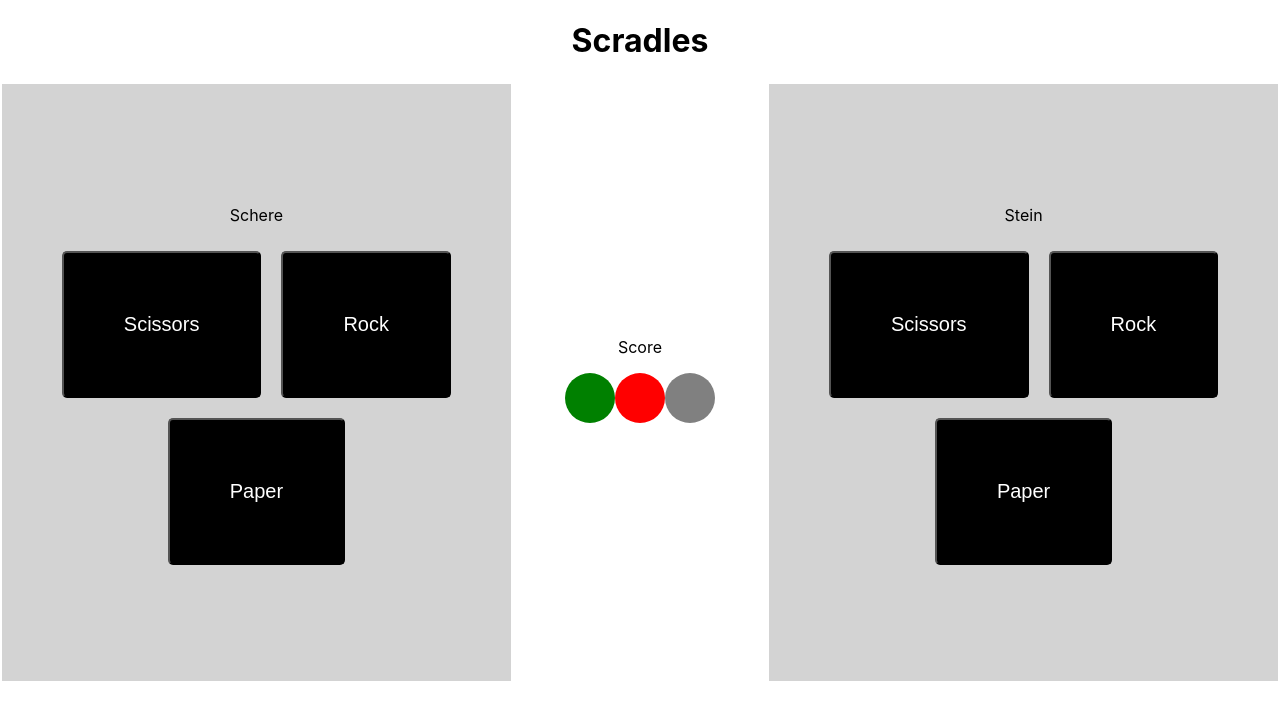
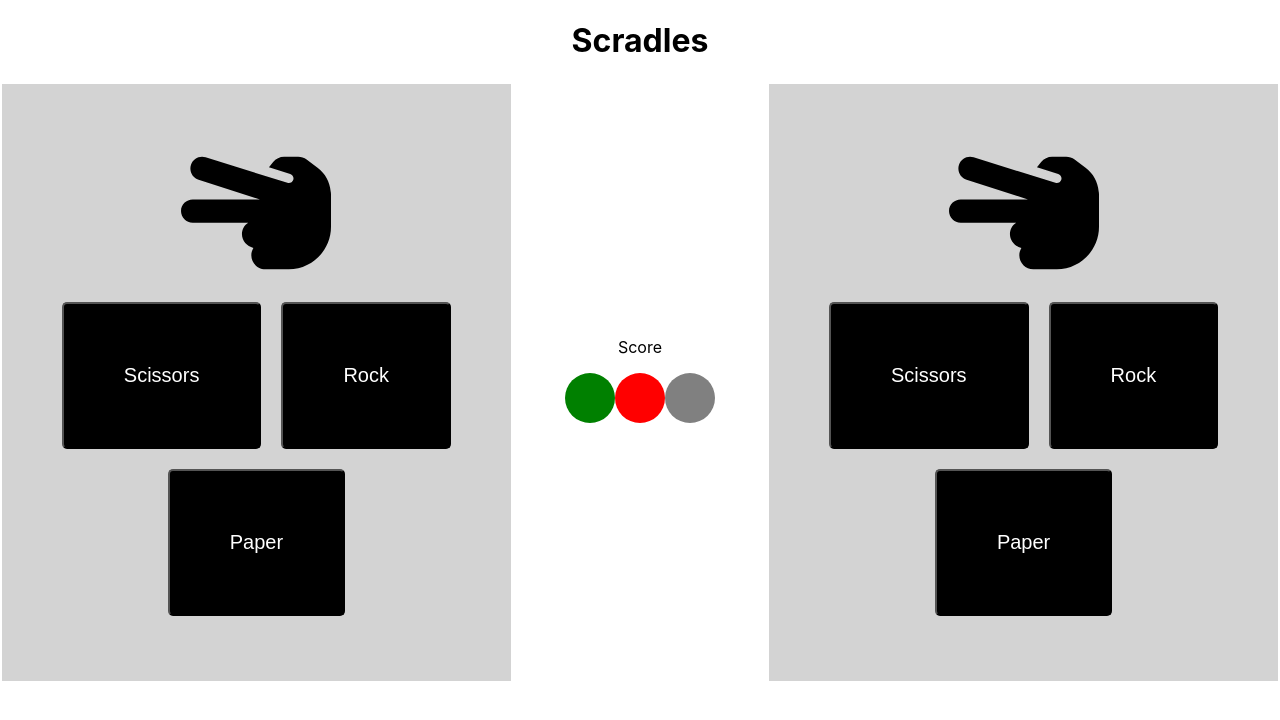
Before and after one commit to cyberlytics/Scradles, a React (Create React App) app in the folder sys-src/frontend/: page / in a window 1280 px wide. Shown: the top 720 px of the page. Built offline with nearby package versions, Linux system fonts and the light colour scheme; no server answers.

Commit message:
Images können nun angezeigt werden statt Text

```diff
--- /dev/null
+++ b/sys-src/frontend/src/components/GameBoard/GameBoard.css
@@ -0,0 +1,4 @@
+img {
+    width: 150px;
+    height: 150px;
+}
--- a/sys-src/frontend/src/components/GameBoard/GameBoard.js
+++ b/sys-src/frontend/src/components/GameBoard/GameBoard.js
@@ -1,18 +1,26 @@
 import PropTypes from 'prop-types';
+import react from 'react';
+
+import './GameBoard.css';
 import Selection from '../Selection/Selection';
+
+import scissors from '../images/scissors.svg'
+import paper from '../images/paper.svg'
+import rock from '../images/rock.svg'
 
 function GameBoard(props) {
 
-    return(
+    return (
         <div>
-            <p>{props.value}</p>
+            <img className={"gameboard-image"}
+                src={
+                    props === "rock" ? rock : props === "paper" ? paper : scissors
+                }
+                alt="rock scissors paper">
+            </img>
             <Selection></Selection>
         </div>
     );
 }
 
-GameBoard.propTypes = {
-    value: PropTypes.string
-}
-
 export default GameBoard;
```
